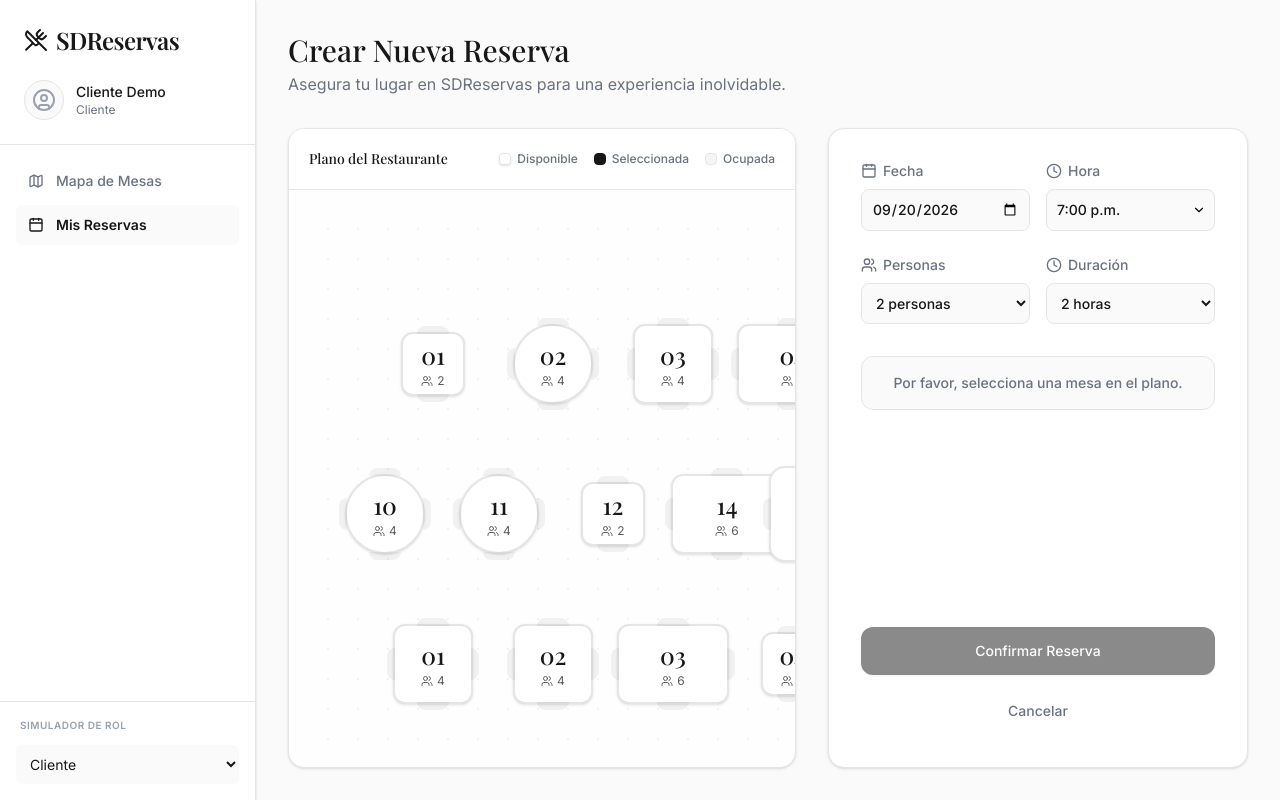
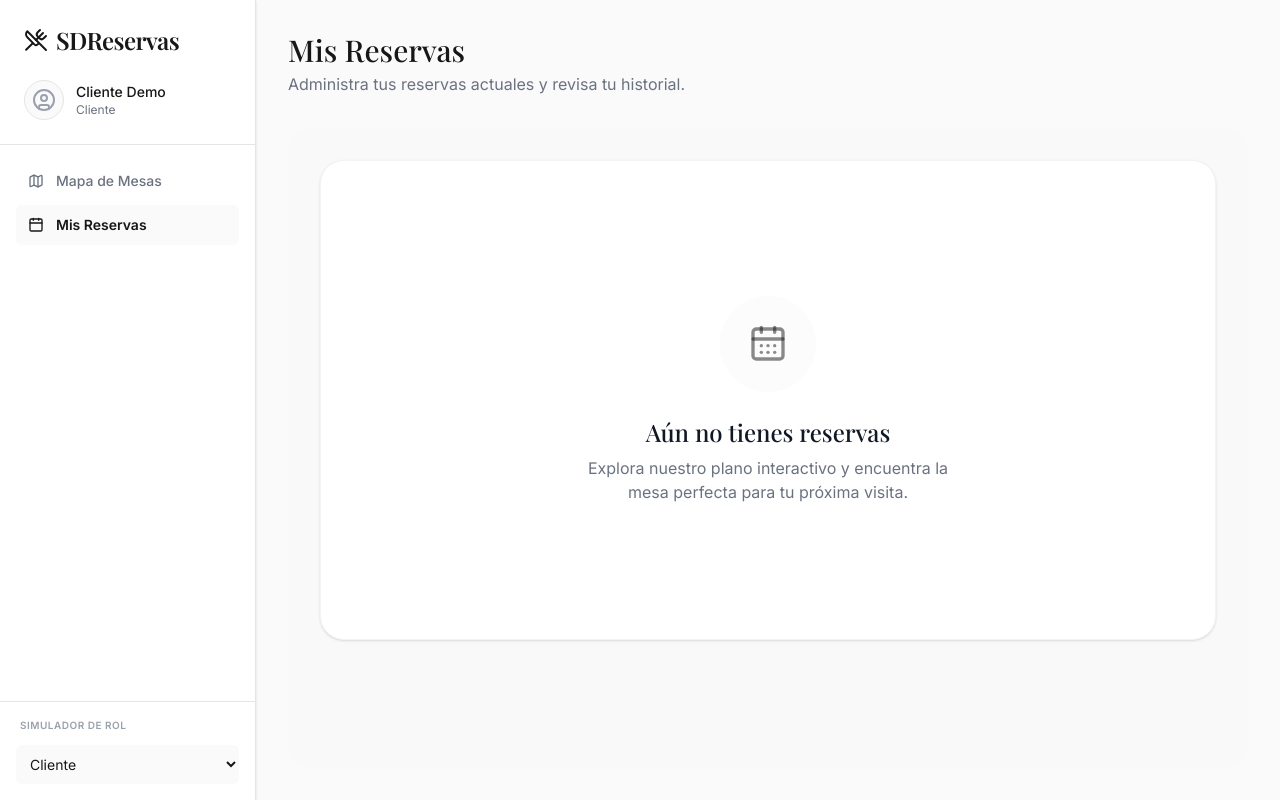
Before and after one commit to SurielFrancisco/SWIU_Sistema_de_Reservas, a React (Vite) app: page /restaurant/1 in a window 1280 px wide. Both pictures are taken after a click on the button "Mis Reservas". Built offline with nearby package versions, Linux system fonts and the light colour scheme; a web font is replaced by a local one.

Commit message:
feat: dashboard de las reservas del cliente

```diff
--- a/src/features/booking/BookingView.tsx
+++ b/src/features/booking/BookingView.tsx
@@ -2,7 +2,8 @@ import { UtensilsCrossed, UserCircle, Map as MapIcon, Calendar as CalendarIcon }
 import { useParams } from 'react-router-dom';
 import TableMapContainer from './components/TableMap/TableMapContainer';
 import BookingSidebar from './components/BookingSidebar/BookingSidebar';
-import { motion } from 'framer-motion';
+import ReservationsList from './components/ReservationsList';
+import { motion, AnimatePresence } from 'framer-motion';
 import { useState } from 'react';
 
 export default function BookingView() {
@@ -67,11 +68,15 @@ export default function BookingView() {
       </div>
 
       {/* Main Content Area */}
-      <main className="flex-1 overflow-auto p-4 md:p-8 relative">
+      <main className="flex-1 overflow-hidden p-4 md:p-8 relative">
+        <AnimatePresence mode="wait">
+          {activeTab === 'mapa' ? (
             <motion.div
+              key="mapa"
               initial={{ opacity: 0, y: 10 }}
               animate={{ opacity: 1, y: 0 }}
-          transition={{ duration: 0.4 }}
+              exit={{ opacity: 0, y: -10 }}
+              transition={{ duration: 0.3 }}
               className="max-w-[1400px] mx-auto flex flex-col h-full"
             >
               {/* Header */}
@@ -110,11 +115,32 @@ export default function BookingView() {
                 </div>
 
                 {/* Form Column */}
-            <div className="w-full lg:w-[420px] flex-shrink-0">
+                <div className="w-full lg:w-[420px] flex-shrink-0 h-full overflow-y-auto">
                   <BookingSidebar restaurantId={id!} />
                 </div>
               </div>
             </motion.div>
+          ) : (
+            <motion.div
+              key="reservas"
+              initial={{ opacity: 0, y: 10 }}
+              animate={{ opacity: 1, y: 0 }}
+              exit={{ opacity: 0, y: -10 }}
+              transition={{ duration: 0.3 }}
+              className="max-w-[1400px] mx-auto flex flex-col h-full"
+            >
+              <div className="mb-8 flex-shrink-0">
+                <h2 className="text-3xl font-serif font-medium text-brand-primary">
+                  Mis Reservas
+                </h2>
+                <p className="text-gray-500 mt-1">
+                  Administra tus reservas actuales y revisa tu historial.
+                </p>
+              </div>
+              <ReservationsList />
+            </motion.div>
+          )}
+        </AnimatePresence>
       </main>
     </div>
   );
--- a/src/features/booking/components/BookingModal.tsx
+++ b/src/features/booking/components/BookingModal.tsx
@@ -11,7 +11,7 @@ interface BookingModalProps {
     guests: number;
     tableLabel: string;
   };
-  onConfirmSuccess: () => void;
+  onConfirmSuccess: (customerName: string) => void;
 }
 
 export default function BookingModal({
@@ -48,7 +48,7 @@ export default function BookingModal({
 
       // Notify parent after a short delay
       setTimeout(() => {
-        onConfirmSuccess();
+        onConfirmSuccess(formData.name || 'Cliente sin nombre');
         setIsSuccess(false);
         setFormData({ name: '', email: '', phone: '', specialRequests: '' }); // Reset
       }, 2000);
--- /dev/null
+++ b/src/features/booking/components/ReservationsList.tsx
@@ -0,0 +1,150 @@
+import { useSelector, useDispatch } from 'react-redux';
+import { RootState } from '../../../store';
+import { cancelReservation } from '../store/bookingSlice';
+import { CalendarDays, Clock, Users, MapPin, XCircle, User, CheckCircle2 } from 'lucide-react';
+import { motion, AnimatePresence } from 'framer-motion';
+
+export default function ReservationsList() {
+  const dispatch = useDispatch();
+  const reservations = useSelector((state: RootState) => state.booking.reservations);
+
+  const upcomingReservations = reservations.filter(r => r.status === 'upcoming');
+  const pastOrCancelled = reservations.filter(r => r.status !== 'upcoming');
+
+  const handleCancel = (id: string) => {
+    if (confirm('¿Estás seguro de que deseas cancelar esta reserva?')) {
+      dispatch(cancelReservation(id));
+    }
+  };
+
+  const EmptyState = () => (
+    <motion.div
+      initial={{ opacity: 0, y: 20 }}
+      animate={{ opacity: 1, y: 0 }}
+      className="flex flex-col items-center justify-center p-12 text-center bg-white rounded-3xl border border-gray-100 shadow-sm h-[60vh]"
+    >
+      <div className="w-24 h-24 bg-brand-secondary/50 rounded-full flex items-center justify-center mb-6">
+        <CalendarDays className="w-10 h-10 text-brand-primary/50" />
+      </div>
+      <h3 className="text-2xl font-serif font-medium text-gray-900 mb-2">
+        Aún no tienes reservas
+      </h3>
+      <p className="text-gray-500 max-w-sm">
+        Explora nuestro plano interactivo y encuentra la mesa perfecta para tu próxima visita.
+      </p>
+    </motion.div>
+  );
+
+  return (
+    <div className="flex-1 bg-gray-50/50 p-6 md:p-8 rounded-3xl overflow-y-auto">
+      <div className="max-w-5xl mx-auto space-y-8">
+
+        {reservations.length === 0 ? (
+          <EmptyState />
+        ) : (
+          <>
+            {/* Próximas Reservas */}
+            <section>
+              <h3 className="text-xl font-medium text-gray-900 mb-6 flex items-center gap-2">
+                <CalendarDays className="w-5 h-5 text-brand-primary" />
+                Próximas Reservas
+                <span className="bg-brand-primary/10 text-brand-primary text-xs font-bold px-2.5 py-0.5 rounded-full ml-2">
+                  {upcomingReservations.length}
+                </span>
+              </h3>
+
+              <div className="grid grid-cols-1 md:grid-cols-2 lg:grid-cols-3 gap-6">
+                <AnimatePresence>
+                  {upcomingReservations.map((res) => (
+                    <motion.div
+                      key={res.id}
+                      layout
+                      initial={{ opacity: 0, scale: 0.9 }}
+                      animate={{ opacity: 1, scale: 1 }}
+                      exit={{ opacity: 0, scale: 0.9 }}
+                      className="bg-white p-6 rounded-2xl border border-gray-100 shadow-sm hover:shadow-md transition-shadow relative overflow-hidden group"
+                    >
+                      <div className="absolute top-0 left-0 w-1 h-full bg-emerald-500" />
+
+                      <div className="flex justify-between items-start mb-4">
+                        <div>
+                          <span className="inline-flex items-center gap-1 text-[11px] font-bold tracking-wide uppercase text-emerald-600 bg-emerald-50 px-2.5 py-1 rounded-full mb-3">
+                            <CheckCircle2 className="w-3 h-3" /> Confirmada
+                          </span>
+                          <h4 className="font-medium text-gray-900 text-lg">{res.date}</h4>
+                          <div className="text-brand-primary font-bold text-xl mt-0.5">{res.time}</div>
+                        </div>
+                        <div className="w-12 h-12 bg-brand-secondary rounded-xl flex items-center justify-center font-serif text-lg font-medium text-brand-primary border border-gray-100">
+                          {res.tableLabel}
+                        </div>
+                      </div>
+
+                      <div className="space-y-2.5 py-4 border-t border-b border-gray-50 my-4">
+                        <div className="flex items-center gap-3 text-sm text-gray-600">
+                          <User className="w-4 h-4 text-gray-400" />
+                          <span className="font-medium text-gray-900">{res.customerName}</span>
+                        </div>
+                        <div className="flex items-center gap-3 text-sm text-gray-600">
+                          <Users className="w-4 h-4 text-gray-400" />
+                          <span>{res.guests} personas</span>
+                        </div>
+                        <div className="flex items-center gap-3 text-sm text-gray-600">
+                          <MapPin className="w-4 h-4 text-gray-400" />
+                          <span>Mesa {res.tableLabel}</span>
+                        </div>
+                      </div>
+
+                      <div className="flex gap-3">
+                        <button
+                          onClick={() => handleCancel(res.id)}
+                          className="flex-1 py-2.5 text-sm font-medium text-red-600 hover:bg-red-50 rounded-xl transition-colors border border-transparent hover:border-red-100"
+                        >
+                          Cancelar Reserva
+                        </button>
+                      </div>
+                    </motion.div>
+                  ))}
+                </AnimatePresence>
+
+                {upcomingReservations.length === 0 && (
+                  <div className="col-span-full p-8 text-center bg-white rounded-2xl border border-dashed border-gray-200">
+                    <p className="text-gray-500 text-sm">No tienes reservas próximas.</p>
+                  </div>
+                )}
+              </div>
+            </section>
+
+            {/* Historial / Canceladas */}
+            {pastOrCancelled.length > 0 && (
+              <section className="pt-8 mt-8 border-t border-gray-200">
+                <h3 className="text-xl font-medium text-gray-400 mb-6 flex items-center gap-2">
+                  <Clock className="w-5 h-5" />
+                  Historial y Canceladas
+                </h3>
+                <div className="grid grid-cols-1 md:grid-cols-2 lg:grid-cols-3 gap-6 opacity-60">
+                  {pastOrCancelled.map((res) => (
+                    <div key={res.id} className="bg-gray-50 p-6 rounded-2xl border border-gray-200">
+                      <div className="flex justify-between items-start mb-4">
+                        <div>
+                          <span className="inline-flex items-center gap-1 text-[11px] font-bold tracking-wide uppercase text-red-600 bg-red-50 px-2.5 py-1 rounded-full mb-3">
+                            <XCircle className="w-3 h-3" /> Cancelada
+                          </span>
+                          <h4 className="font-medium text-gray-500">{res.date}</h4>
+                          <div className="text-gray-400 font-medium mt-0.5">{res.time}</div>
+                        </div>
+                        <div className="text-gray-400 font-medium">Mesa {res.tableLabel}</div>
+                      </div>
+                      <div className="text-sm text-gray-500 flex items-center gap-2">
+                         <User className="w-3.5 h-3.5" /> {res.customerName}
+                      </div>
+                    </div>
+                  ))}
+                </div>
+              </section>
+            )}
+          </>
+        )}
+      </div>
+    </div>
+  );
+}
--- a/src/features/booking/components/TableMap/Table.tsx
+++ b/src/features/booking/components/TableMap/Table.tsx
@@ -20,7 +20,7 @@ export default function Table({ table }: TableProps) {
   const reservations = useSelector((state: RootState) => state.booking.reservations);
   const isSelected = selectedTableId === table.id;
 
-  const effectiveStatus = reservations.includes(table.id) ? 'occupied' : table.status;
+  const effectiveStatus = reservations.some(r => r.tableId === table.id && r.status === 'upcoming') ? 'occupied' : table.status;
 
   const handleSelect = () => {
     if (effectiveStatus === 'available') {
--- a/src/features/booking/types.ts
+++ b/src/features/booking/types.ts
@@ -14,6 +14,17 @@ export interface TableInfo {
   isAccessible?: boolean;
 }
 
+export interface ReservationDetails {
+  id: string;
+  tableId: string;
+  tableLabel: string;
+  date: string;
+  time: string;
+  guests: number;
+  customerName: string;
+  status: 'upcoming' | 'completed' | 'cancelled';
+}
+
 export interface ReservationState {
   selectedTableId: string | null;
   date: string;
@@ -21,5 +32,5 @@ export interface ReservationState {
   guests: number;
   area: string;
   preferences: string;
-  reservations: string[];
+  reservations: ReservationDetails[];
 }
```
Also changed, not shown: src/features/booking/components/BookingSidebar/BookingSidebar.tsx (+13 -3 lines), src/features/booking/store/bookingSlice.ts (+9 -5 lines). Lines whose indentation alone changed are shown as unchanged.
